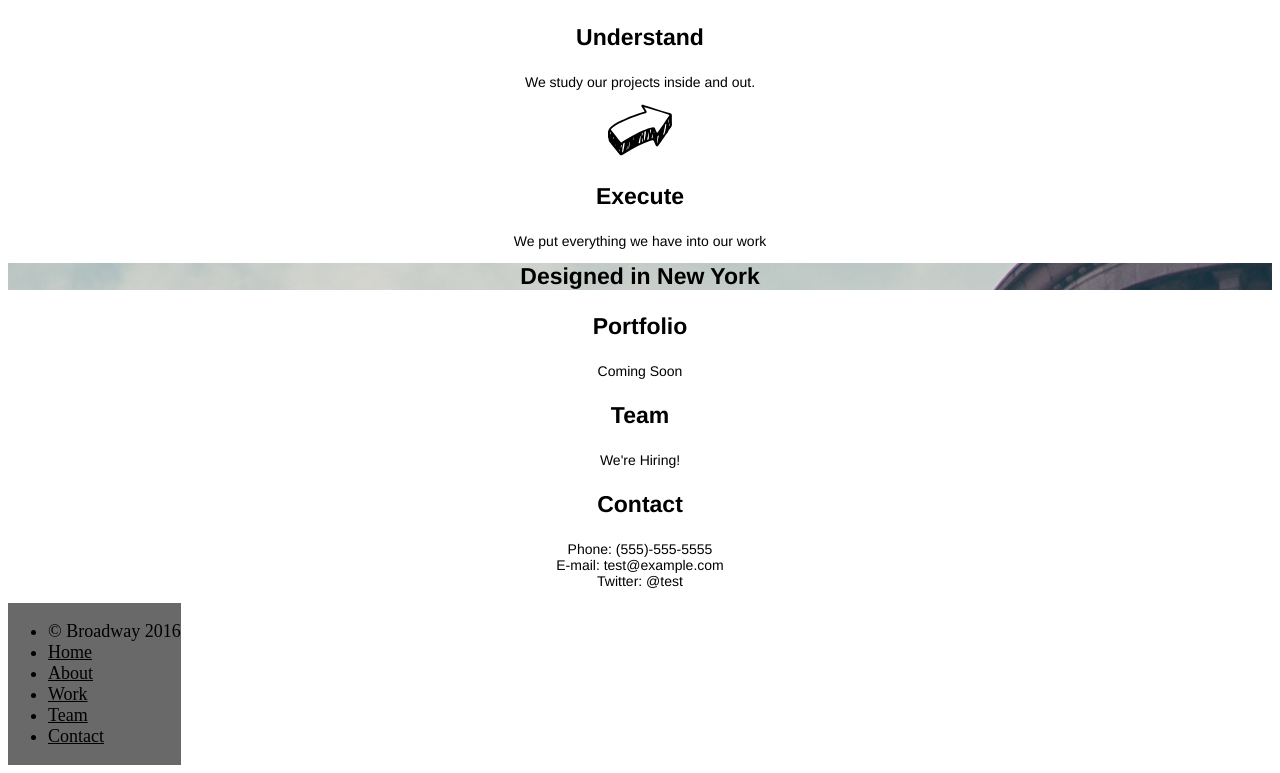
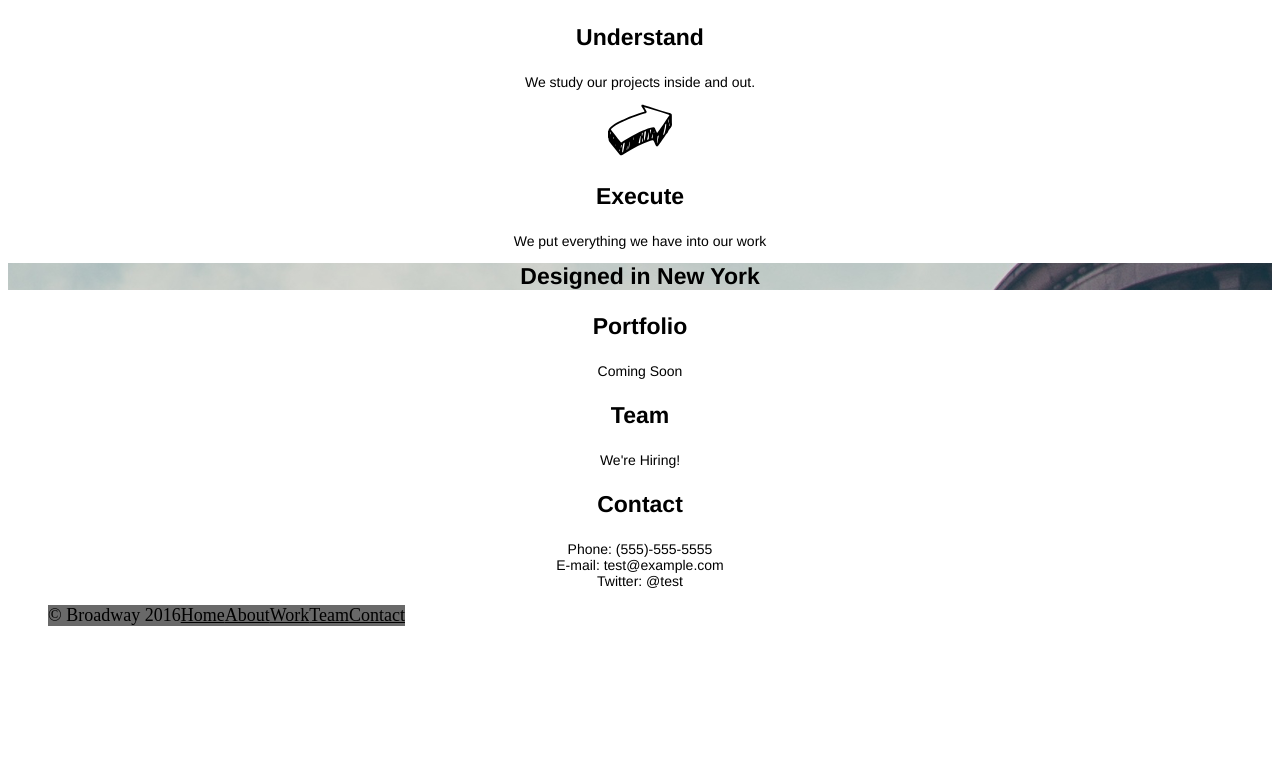
Before and after one commit to bdunni20/Broadway, a plain HTML site: page index.html in a window 1280 px wide. Shown: the part 580-1353 px from the top of the page. After the commit the page ends 1206 px from the top, so only its background shows below. Drawn offline with Linux system fonts and the light colour scheme.

Commit message:
final draft.

```diff
--- a/resources/main.css
+++ b/resources/main.css
@@ -58,10 +58,14 @@ a {
   font-size: 14px;
   text-align: center;
 }
-footer {
+footer li {
   font-size: 18px;
   list-style-type: none;
   background-color: dimgray;
   display: inline-block;
+  float: left;
+  margin: auto;
+
+} {
 
 }
```
